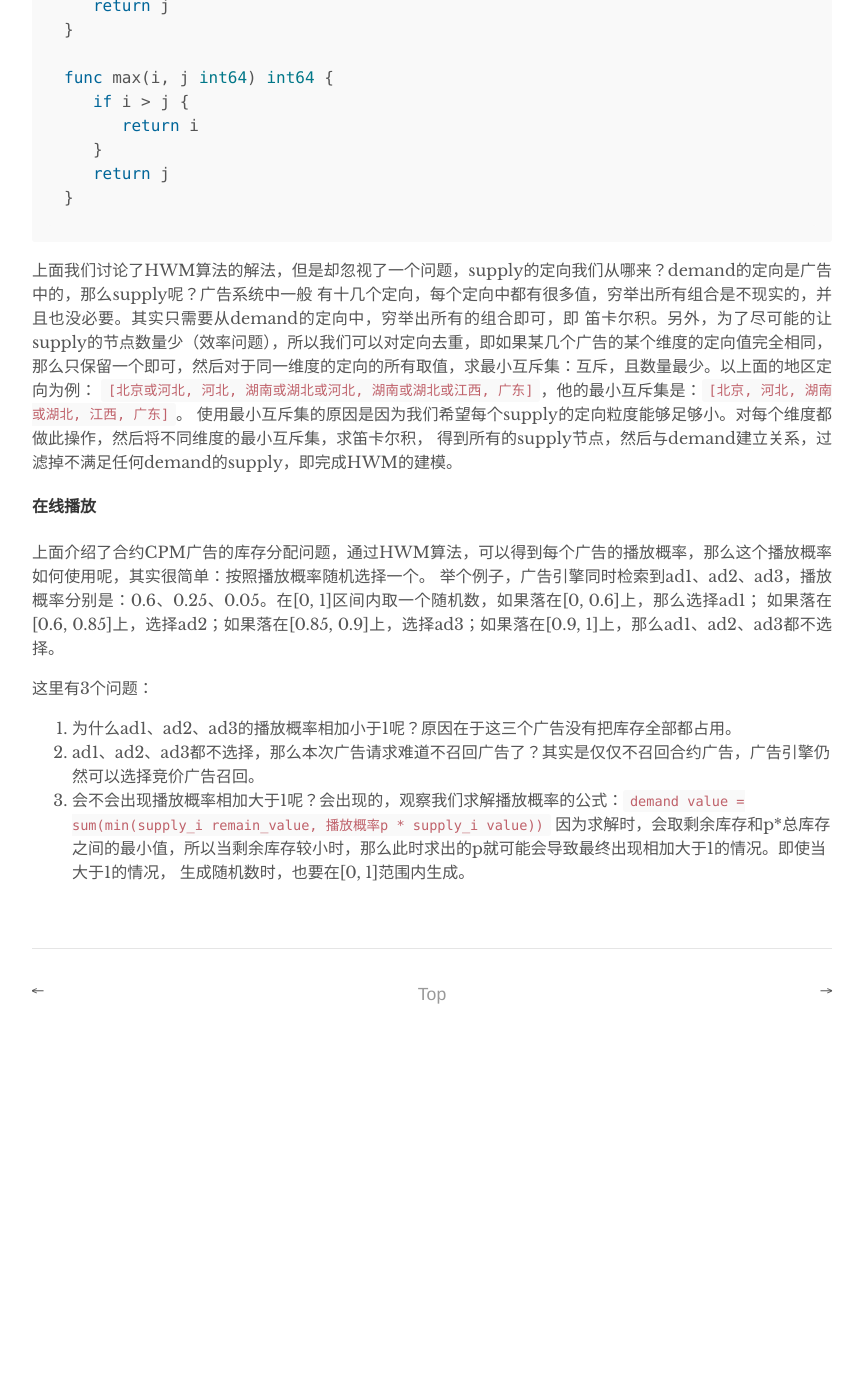
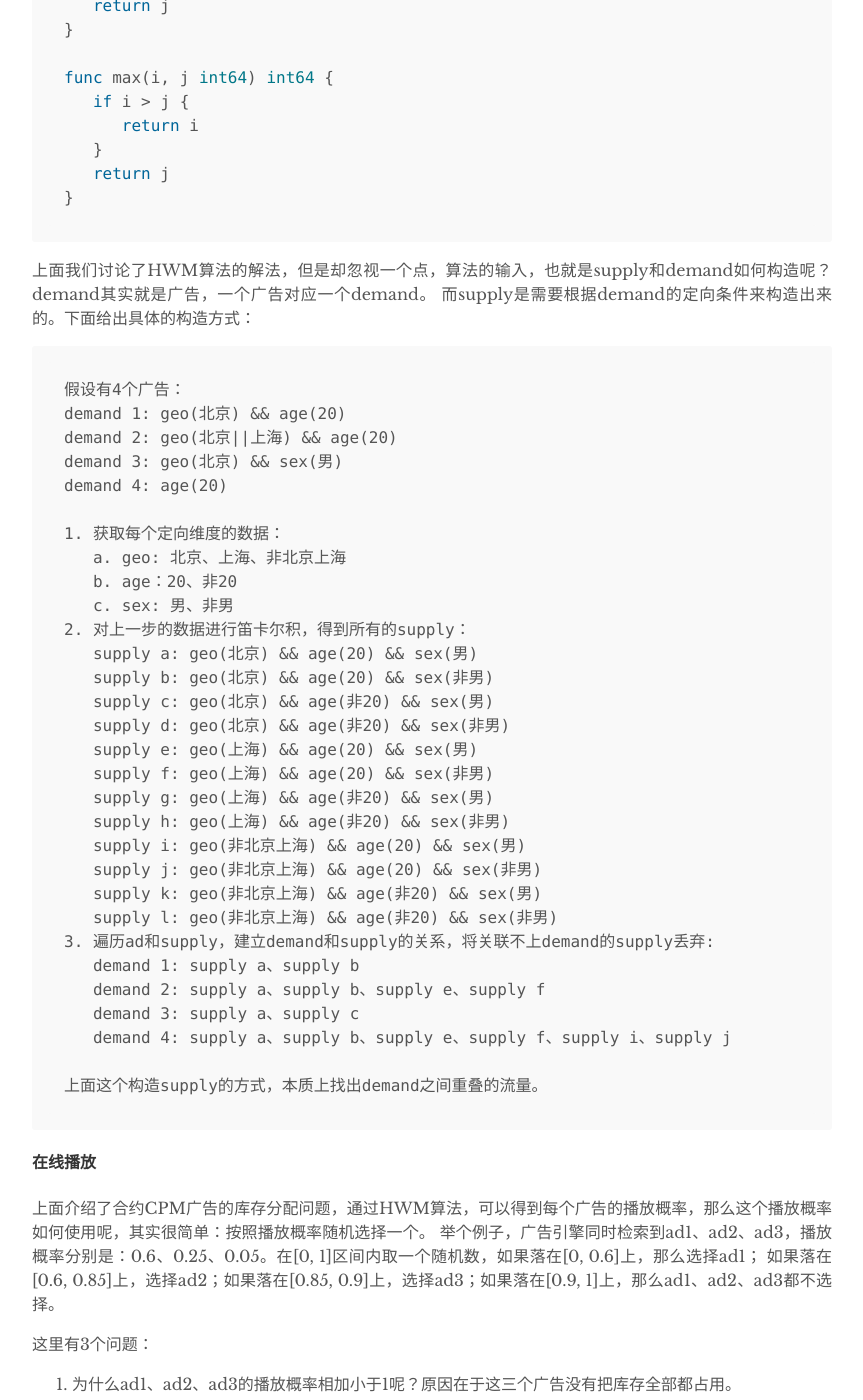
Before and after one commit to shiyinong/shiyinong.github.io, a Jekyll site: the page built from _posts/2022-01-03-合约广告（二）：库存分配.md, in a window 1280 px wide and 1400 px high, scrolled down 3440 px. Shown: the whole window, without its empty margins (208-1071 px from the left). Built offline with Jekyll 4.4.1, drawn with Linux system fonts in a browser that asks for light colours; before the commit the page ends 4512 px from its top, so only the background shows below that.

Commit message:
区间树

````diff
--- a/_posts/2022-01-03-合约广告（二）：库存分配.md
+++ b/_posts/2022-01-03-合约广告（二）：库存分配.md
@@ -143,13 +143,40 @@ func max(i, j int64) int64 {
    return j
 }
 ```
-上面我们讨论了HWM算法的解法，但是却忽视了一个问题，supply的定向我们从哪来？demand的定向是广告中的，那么supply呢？广告系统中一般
-有十几个定向，每个定向中都有很多值，穷举出所有组合是不现实的，并且也没必要。其实只需要从demand的定向中，穷举出所有的组合即可，即
-笛卡尔积。另外，为了尽可能的让supply的节点数量少（效率问题），所以我们可以对定向去重，即如果某几个广告的某个维度的定向值完全相同，
-那么只保留一个即可，然后对于同一维度的定向的所有取值，求最小互斥集：互斥，且数量最少。以上面的地区定向为例：
-`[北京或河北, 河北, 湖南或湖北或河北, 湖南或湖北或江西, 广东]`，他的最小互斥集是：`[北京, 河北, 湖南或湖北, 江西, 广东]`。
-使用最小互斥集的原因是因为我们希望每个supply的定向粒度能够足够小。对每个维度都做此操作，然后将不同维度的最小互斥集，求笛卡尔积，
-得到所有的supply节点，然后与demand建立关系，过滤掉不满足任何demand的supply，即完成HWM的建模。
+上面我们讨论了HWM算法的解法，但是却忽视一个点，算法的输入，也就是supply和demand如何构造呢？demand其实就是广告，一个广告对应一个demand。
+而supply是需要根据demand的定向条件来构造出来的。下面给出具体的构造方式：
+```
+假设有4个广告：
+demand 1: geo(北京) && age(20)
+demand 2: geo(北京||上海) && age(20)
+demand 3: geo(北京) && sex(男)
+demand 4: age(20)
+
+1. 获取每个定向维度的数据：
+   a. geo: 北京、上海、非北京上海
+   b. age：20、非20
+   c. sex: 男、非男
+2. 对上一步的数据进行笛卡尔积，得到所有的supply：
+   supply a: geo(北京) && age(20) && sex(男)
+   supply b: geo(北京) && age(20) && sex(非男)
+   supply c: geo(北京) && age(非20) && sex(男)
+   supply d: geo(北京) && age(非20) && sex(非男)
+   supply e: geo(上海) && age(20) && sex(男)
+   supply f: geo(上海) && age(20) && sex(非男)
+   supply g: geo(上海) && age(非20) && sex(男)
+   supply h: geo(上海) && age(非20) && sex(非男)
+   supply i: geo(非北京上海) && age(20) && sex(男)
+   supply j: geo(非北京上海) && age(20) && sex(非男)
+   supply k: geo(非北京上海) && age(非20) && sex(男)
+   supply l: geo(非北京上海) && age(非20) && sex(非男)
+3. 遍历ad和supply，建立demand和supply的关系，将关联不上demand的supply丢弃:
+   demand 1: supply a、supply b
+   demand 2: supply a、supply b、supply e、supply f
+   demand 3: supply a、supply c
+   demand 4: supply a、supply b、supply e、supply f、supply i、supply j
+
+上面这个构造supply的方式，本质上找出demand之间重叠的流量。
+```
 
 #### **在线播放**
 
````
Also changed, not shown: _posts/2022-02-02-由浅入深的聊聊广告检索.md (+2 -0 lines), _posts/2022-02-11-区间树.md (added, +118 -0 lines), _posts/2022-02-21-从宏观角度聊聊广告系统.md (+1 -1 lines).
